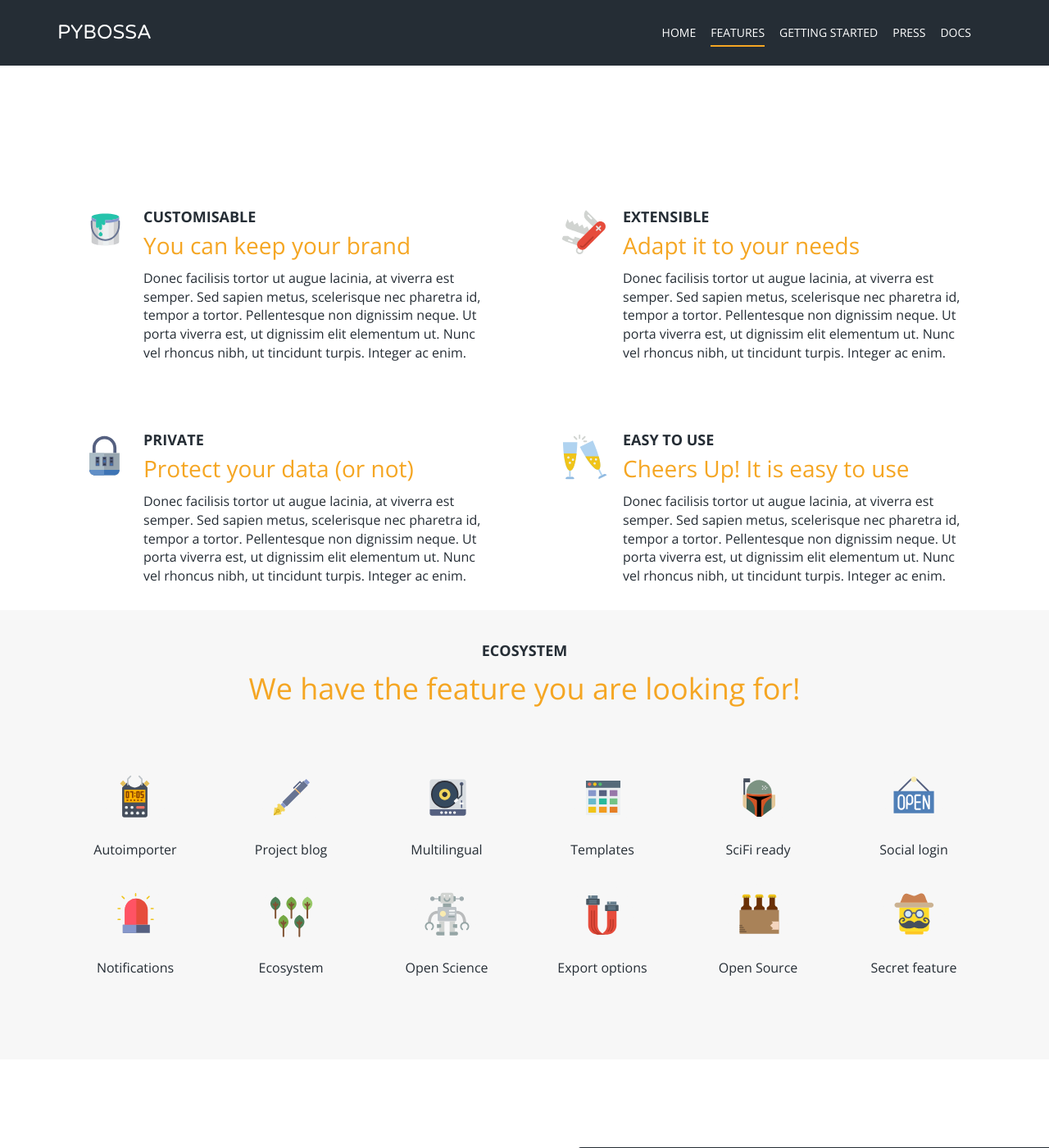
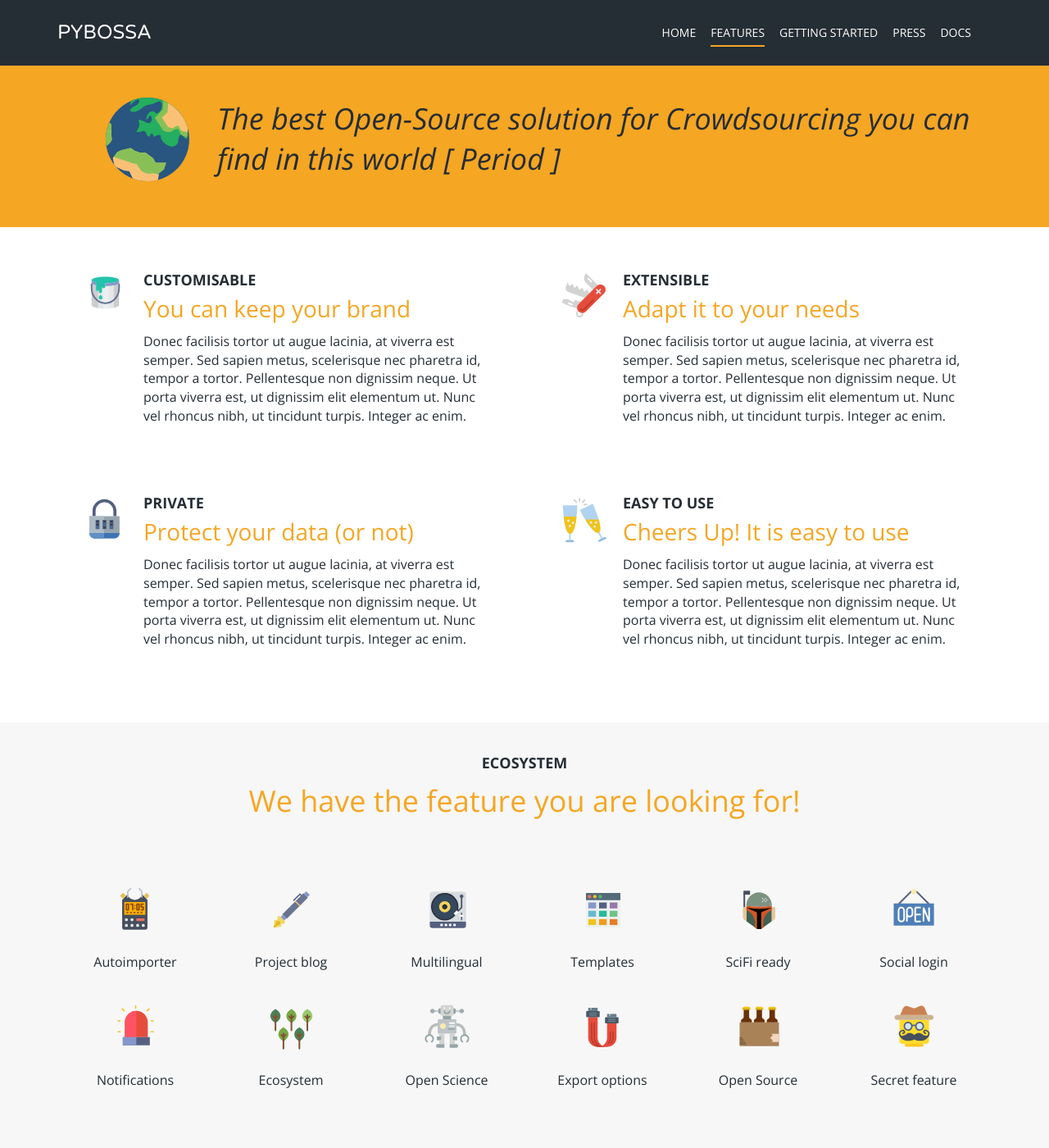
Before and after one commit to Scifabric/pybossa.github.io, a Jekyll site: the page built from features/index.html, in a window 1280 px wide and 1400 px high. Shown: the whole window at 82% size. Built offline with Jekyll 4.4.1, drawn with Linux system fonts in a browser that asks for light colours; nearby versions of some CDN libraries; Markdown is read by kramdown in place of the engine named in the settings.

Commit message:
best pybossa claim

```diff
--- a/features/index.html
+++ b/features/index.html
@@ -4,8 +4,20 @@
 active: features
 body_class: get_started
 ---
+<div class="container-fluid orangebanner">
+    <div class="container">
+        <div class="row">
+        	<div class="col-md-2">
+        		<p class="big-claim-icon"><img class="" src="../assets/img/world.svg" alt="world"><p>
+        	</div>
+	        <div class="col-md-10">
+	        	<h1 class="feature-big-claim">The best Open-Source solution for Crowdsourcing you can find in this world [ Period ]</h1>
+            </div>
+        </div>
+    </div>
+</div>
 
-	<div id="features-anchor" class="container features" style="margin-top:200px">
+	<div id="features-anchor" class="container features">
 		<div class="row wow fadeInUp">
 
 			<div class="col-md-6">
```
Also changed, not shown: assets/css/bootstrap-theme.css.
